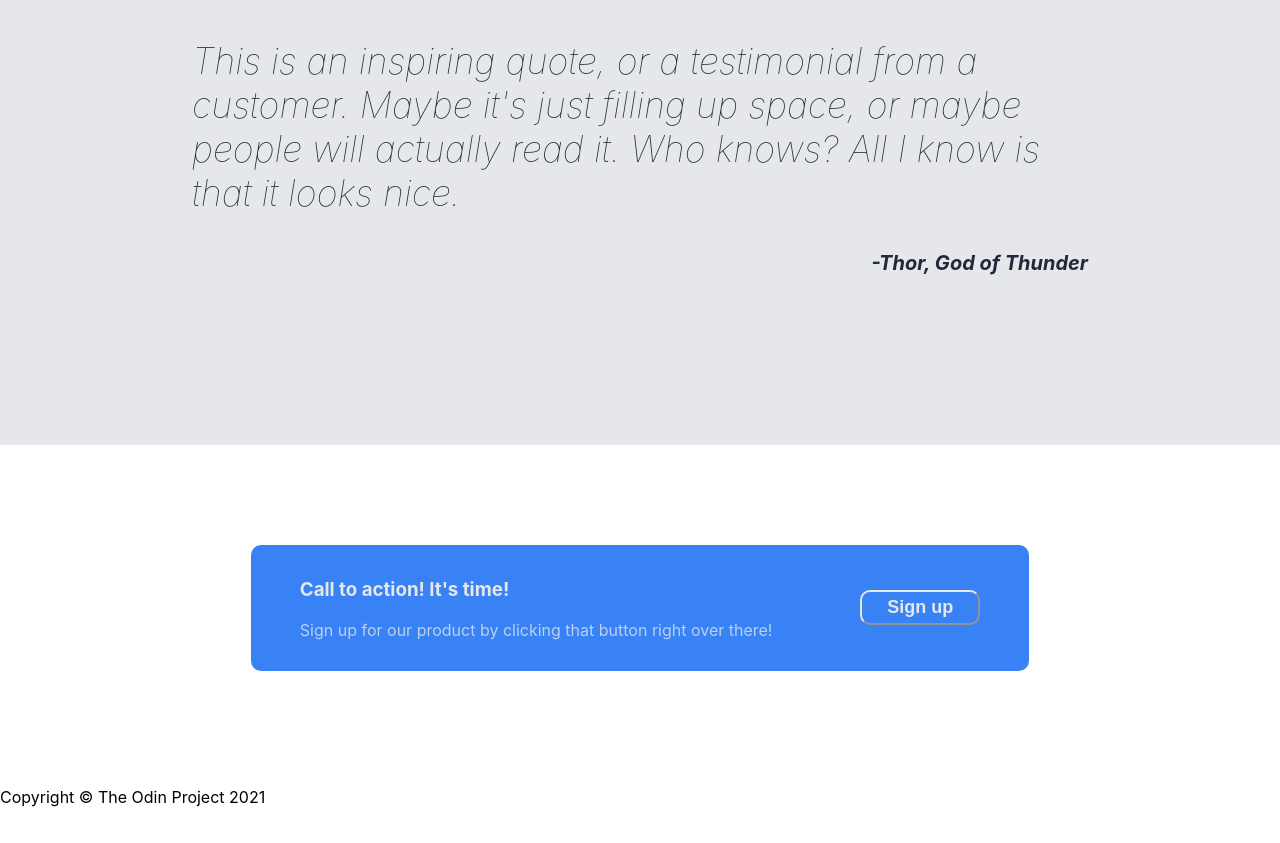
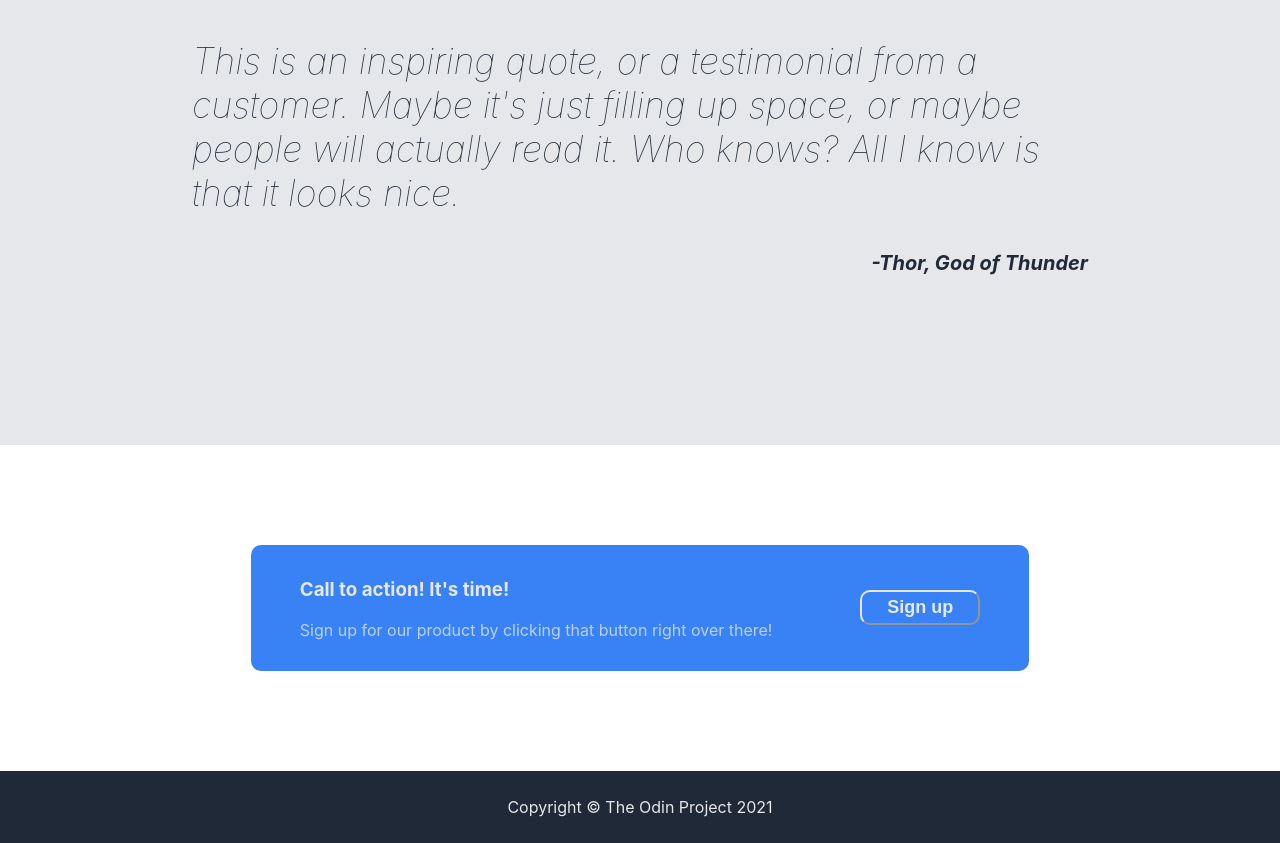
Before and after one commit to davidifme/odin-landing-page, a plain HTML site: page index.html in a window 1280 px wide. Shown: the part 1203-2046 px from the top of the page. Drawn offline with Linux system fonts and the light colour scheme.

Commit message:
Style the website's footer

```diff
--- a/style.css
+++ b/style.css
@@ -8,7 +8,8 @@ body {
 }
 
 .header,
-.hero-section {
+.hero-section,
+.footer {
     background-color: #1F2937;
 }
 
@@ -162,6 +163,12 @@ button {
     padding: 5px 25px;
 }
 
+.footer {
+    color: #e5e7eb;
+    text-align: center;
+    padding: 10px 0;
+}
+
 h1 {
     font-size: 48px;
     font-weight: 900;
```
